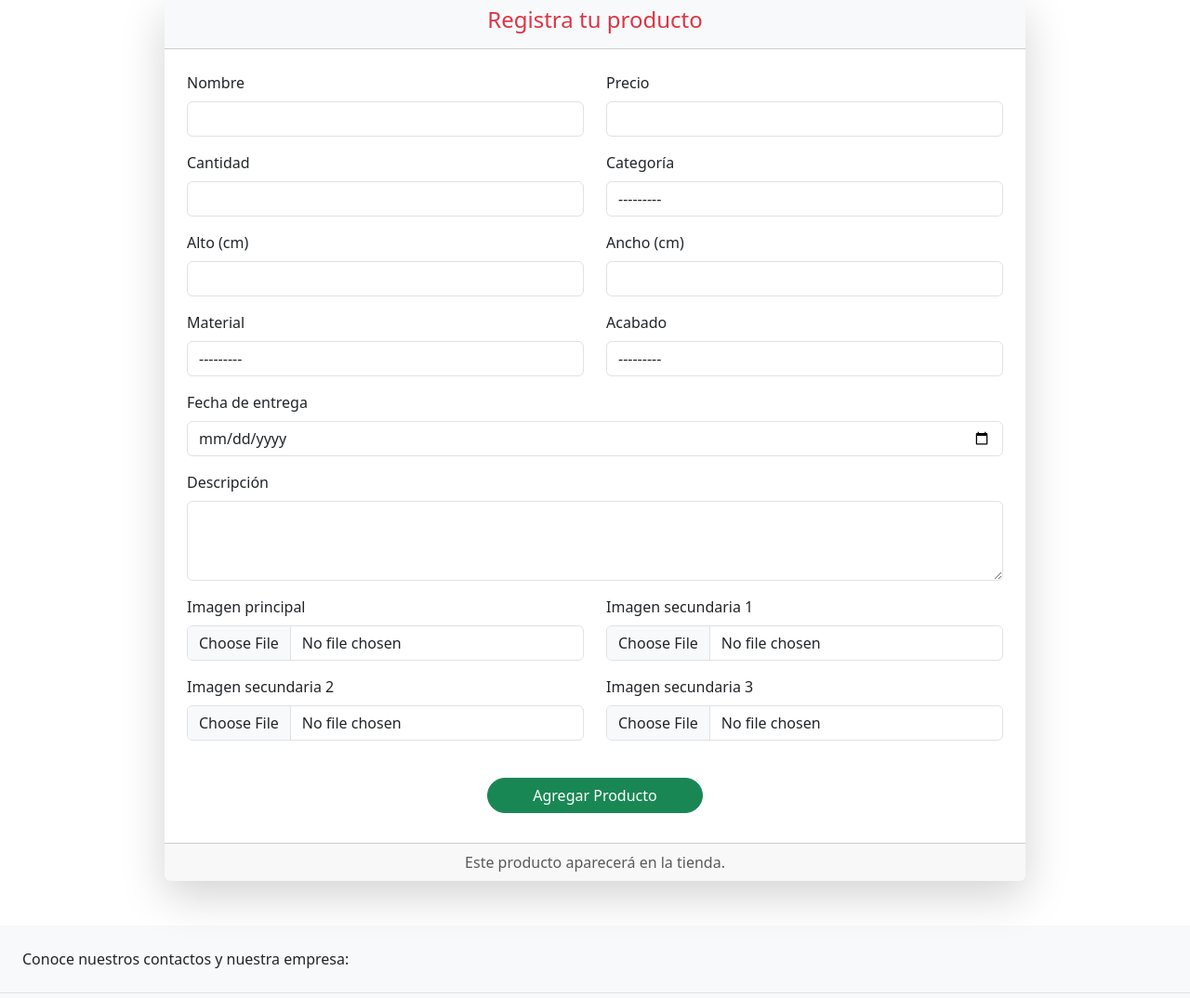
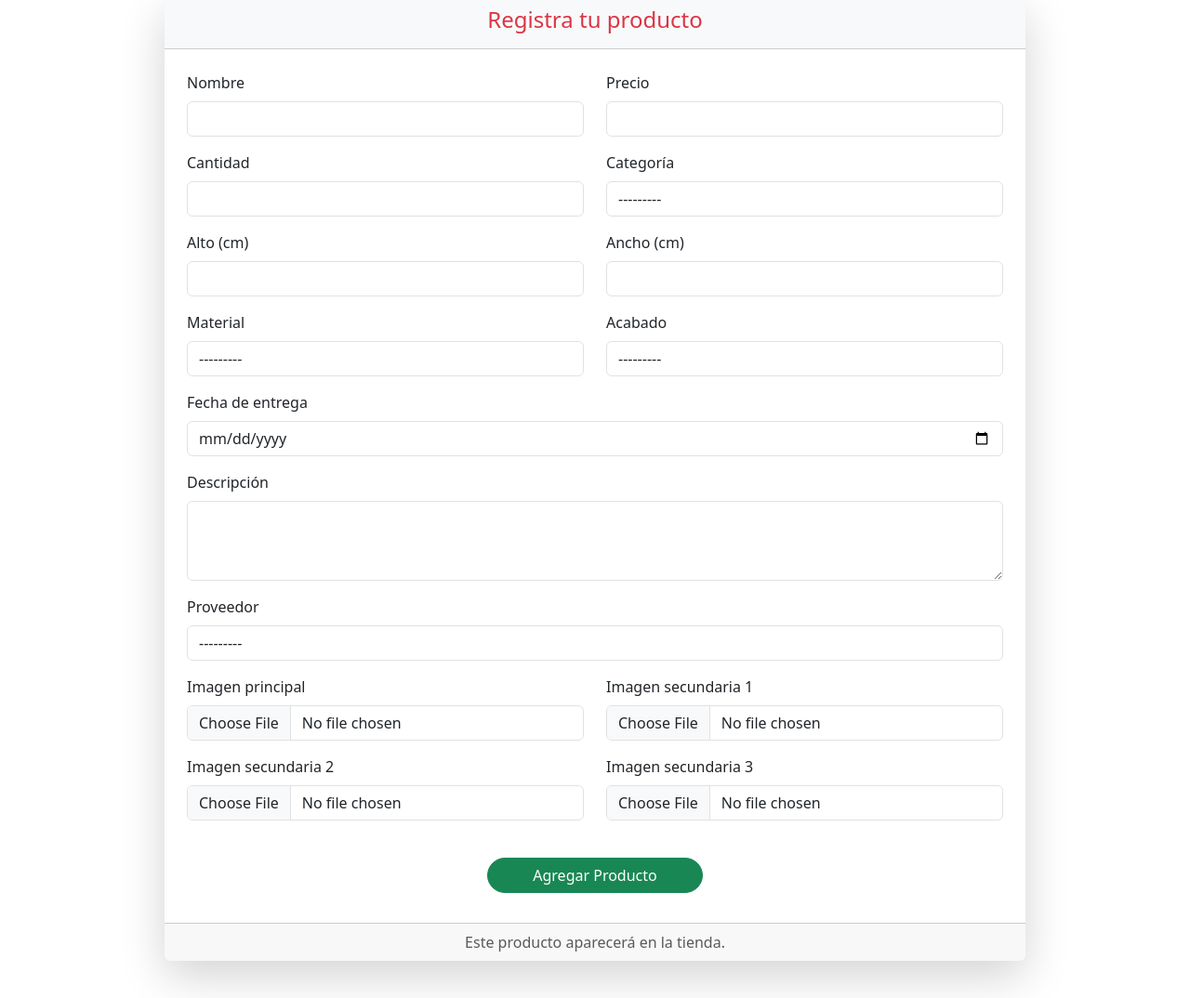
Before and after one commit to KarenGarciaR/carritoprub, a Django app: page /addProduct/ in a window 1280 px wide. Shown: the part 97-1171 px from the top of the page at 93% size. Run offline with Django 5.2, Linux system fonts and the light colour scheme; a user stored in the database is signed in; data comes from the database, SQL or seed files in the repository; some libraries are stand-ins or nearby versions.

Commit message:
Update addProduct.html

```diff
--- a/store/templates/store/addProduct.html
+++ b/store/templates/store/addProduct.html
@@ -73,6 +73,11 @@
                             {{ form.description }}
                         </div>
 
+                        <div class="mb-3">
+                            <label for="{{ form.proveedor.id_for_label }}" class="form-label">Proveedor</label>
+                            {{ form.proveedor }}
+                        </div>
+
                         <!-- 7️⃣ Imágenes -->
                         <div class="row mb-3">
                             <div class="col-md-6 mb-3">
```
